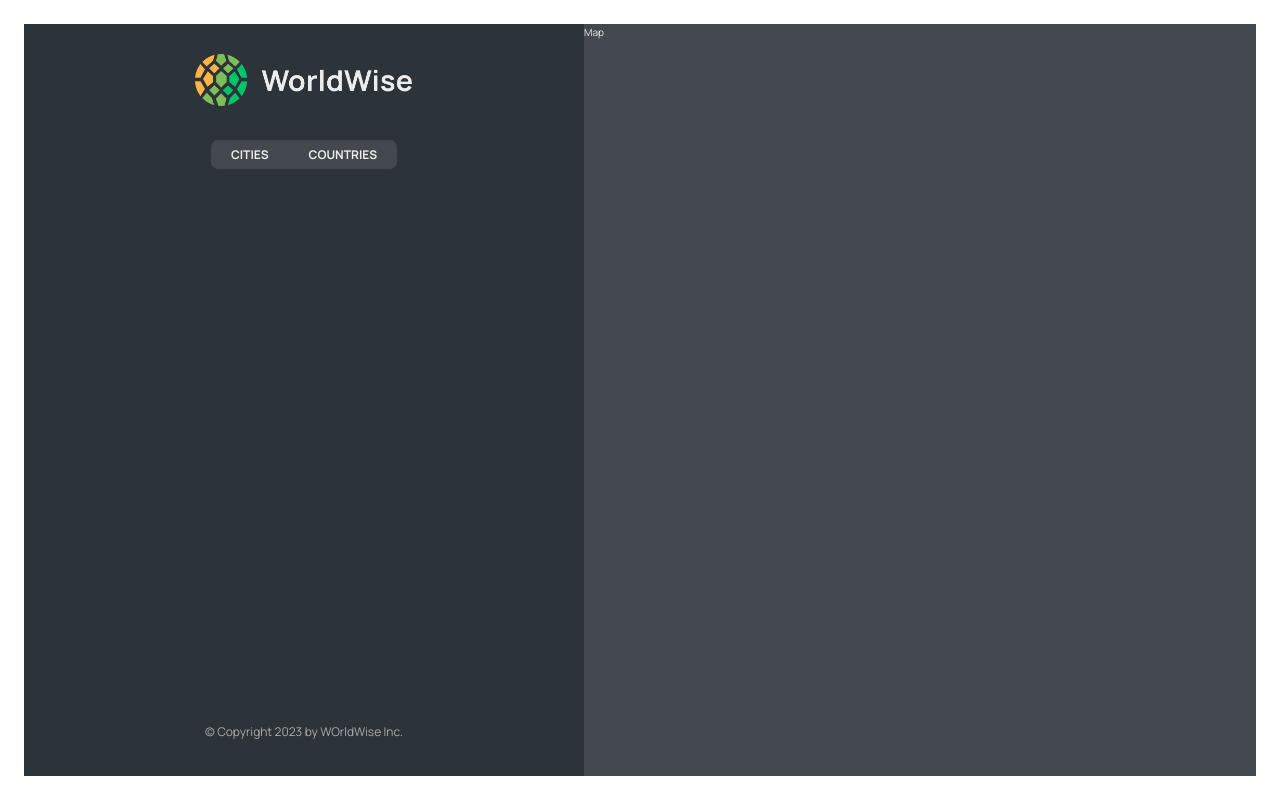
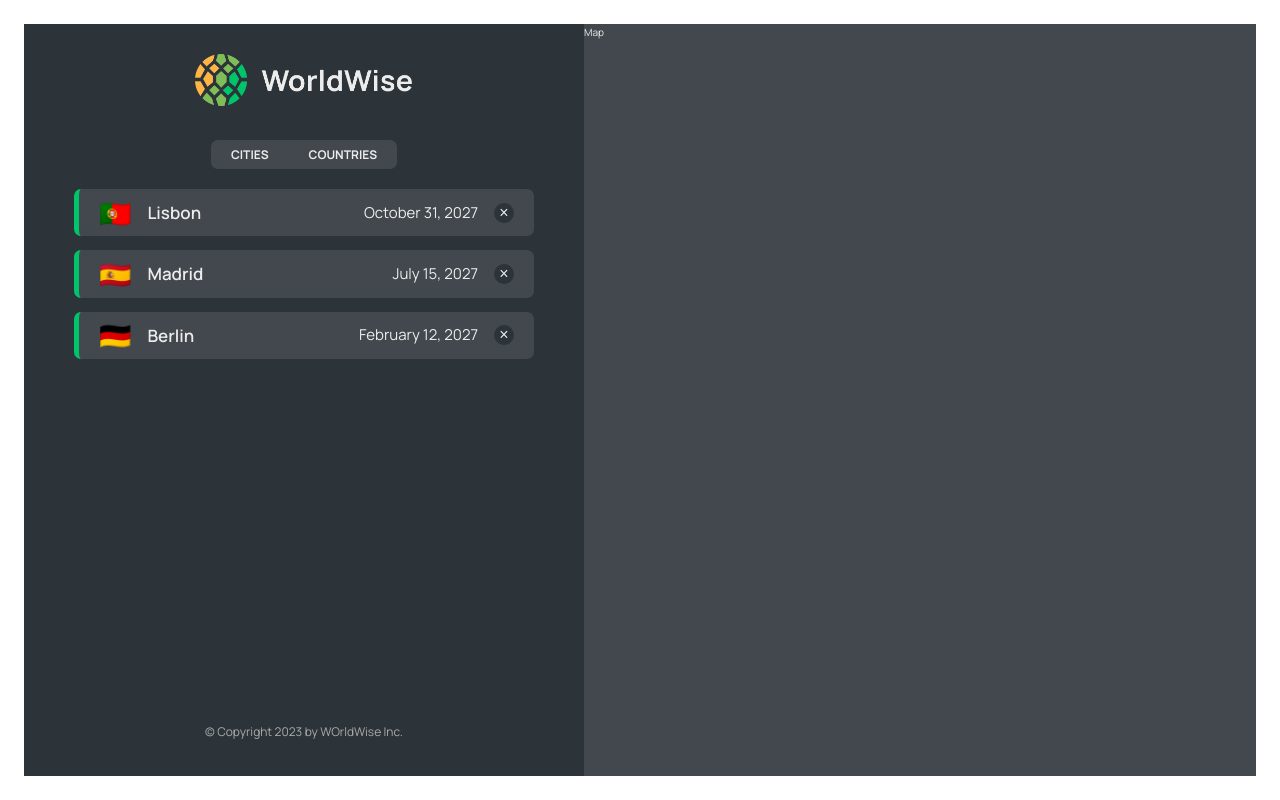
Before and after one commit to atefe-aa/worldwise, a React app: page /app in a window 1280 px wide. Built offline with nearby package versions, Linux system fonts and the light colour scheme; data requests are answered from the project's data file; the HTML template or start-up script is replaced by a standard one.

Commit message:
set up city list

```diff
--- a/src/App.jsx
+++ b/src/App.jsx
@@ -6,8 +6,25 @@
 import AppLayout from "./pages/AppLayout";
 import Login from "./pages/Login";
 import CityList from "./components/CityList";
+import { useEffect, useState } from "react";
+
+const BASE_URL = "http://localhost:8000";
 
 function App() {
+  const [cities, setCities] = useState([]);
+  const [isLoading, setIsLoading] = useState(false);
+
+  useEffect(function () {
+    async function fetchCities() {
+      setIsLoading(true);
+      const res = await fetch(`${BASE_URL}/cities`);
+      const data = await res.json();
+      setCities(data);
+      setIsLoading(false);
+    }
+    fetchCities();
+  }, []);
+
   return (
     <BrowserRouter>
       <Routes>
@@ -16,7 +33,14 @@
         <Route path="pricing" element={<Pricing />} />
         <Route path="login" element={<Login />} />
         <Route path="app" element={<AppLayout />}>
-          <Route path="cities" element={<CityList />} />
+          <Route
+            index
+            element={<CityList cities={cities} isLoading={isLoading} />}
+          />
+          <Route
+            path="cities"
+            element={<CityList cities={cities} isLoading={isLoading} />}
+          />
           <Route path="countries" element={<p>list of countries</p>} />
           <Route path="form" element={<p>form</p>} />
         </Route>
--- /dev/null
+++ b/src/components/CityItem.jsx
@@ -0,0 +1,22 @@
+import styles from "./CityItem.module.css";
+
+const formatDate = (date) =>
+  new Intl.DateTimeFormat("en", {
+    day: "numeric",
+    month: "long",
+    year: "numeric",
+  }).format(new Date(date));
+
+function CityItem({ city }) {
+  const { cityName, emoji, date } = city;
+  return (
+    <li className={styles.cityItem}>
+      <span className={styles.emoji}>{emoji}</span>
+      <h3 className={styles.name}>{cityName}</h3>
+      <time className={styles.date}>{formatDate(date)}</time>
+      <button className={styles.deleteBtn}>&times;</button>
+    </li>
+  );
+}
+
+export default CityItem;
--- a/src/components/CityList.jsx
+++ b/src/components/CityList.jsx
@@ -1,9 +1,17 @@
 import styles from './CityList.module.css'
+import Spinner from "./Spinner"
+import CityItem from "./CityItem"
+import Message from "./Message"
 
-function CityList() {
+
+function CityList({cities, isLoading}) {
+
+    if(isLoading) return <Spinner />
+
+    if(!cities.length) return <Message message="Add your first city by clicking on a city on the map." />
     return (
         <ul className={styles.cityList}>
-
+            {cities.map(city => <CityItem city={city} key={city.id} />)}
         </ul>
     )
 }
```
